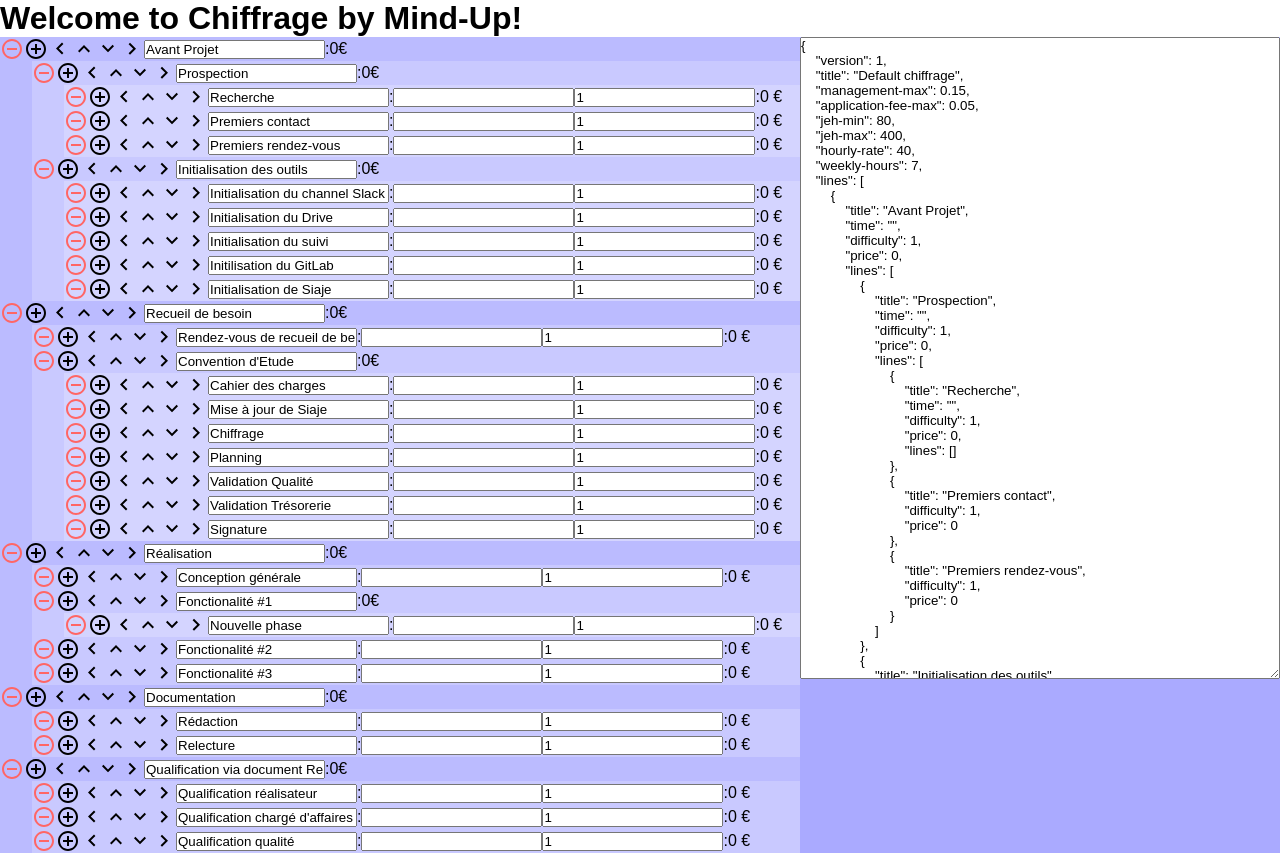
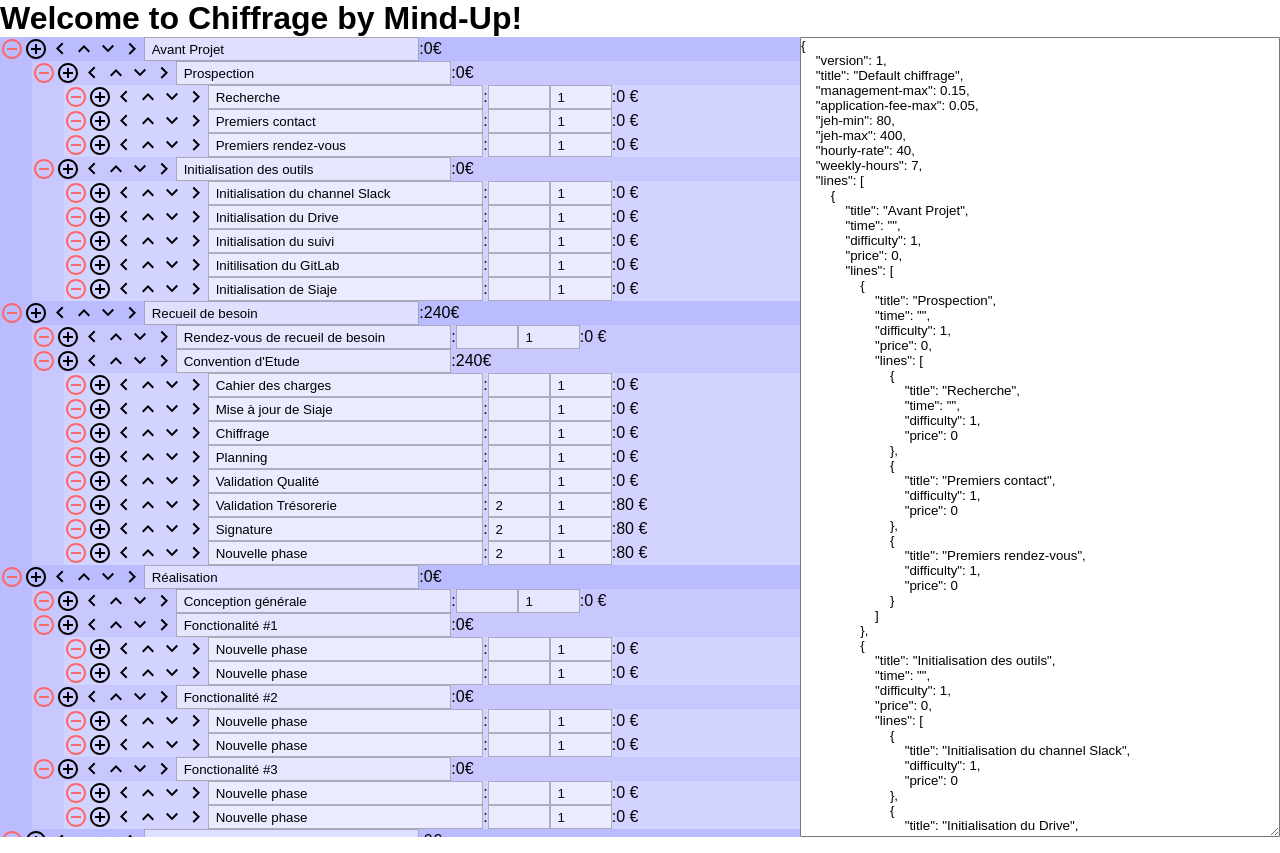
Before and after one commit to mind-up/mind-up-chiffrage-app, an Angular app: page / in a window 1280 px wide. Shown: the top 853 px of the page. Built offline with nearby package versions, Linux system fonts and the light colour scheme.

Commit message:
Better layout

```diff
--- a/src/app/app.component.css
+++ b/src/app/app.component.css
@@ -1,7 +1,7 @@
 :host {
 	height: 100%;
 	width: 100%;
-	display: flex;
-	flex-direction: column;
 	align-items: stretch;
+	display: flex !important;
+    flex-direction: column !important;
 }
--- a/src/app/app.component.html
+++ b/src/app/app.component.html
@@ -1,6 +1,5 @@
-<div>
-  <h1>
-    Welcome to {{ title }}!
-  </h1>
-  <app-chiffrage></app-chiffrage>
-</div>
+
+<h1>
+  Welcome to {{ title }}!
+</h1>
+<app-chiffrage></app-chiffrage>
--- a/src/app/chiffrage/chiffrage.component.css
+++ b/src/app/chiffrage/chiffrage.component.css
@@ -9,9 +9,9 @@
 
 #json {
 	width: 30em;
-	display: flex;
-	flex-direction: row;
 	height: 100%;
+	    display: flex;
+    flex-direction: column;
 }
 
 #json textarea {
@@ -23,4 +23,5 @@
 	display: flex;
 	flex-direction: column;
 	flex-grow: 1;
+	overflow: auto;
 }
--- a/src/app/line/line.component.css
+++ b/src/app/line/line.component.css
@@ -20,5 +20,25 @@ button img {
 
 .line {
 	display: flex;
-	align-items: center;
+	align-items: stretch;
 }
+
+.line span {
+	align-self: center;
+}
+
+input {
+	background: #fff8;
+	border: solid 1px #0004;
+	padding-left: 0.5em;
+}
+
+.title {
+	width: 20em;
+}
+.time {
+	width: 4em
+}
+.difficulty {
+	width: 4em
+}
--- a/src/app/line/line.component.html
+++ b/src/app/line/line.component.html
@@ -7,18 +7,23 @@
 	<button (click)="downSelf()"><img src="assets/down.svg" alt="down"></button>
 	<button (click)="rightSelf()"><img src="assets/right.svg" alt="right"></button>
 	<input
+		class="title"
 		[(ngModel)]="line.title"
 		(change)="titleChanged($event)"
 		(keyup)="titleChanged($event)"
 	>
 	<span> : </span>
 	<input
+		class="time"
 		[(ngModel)]="line.time"
 		(change)="timeChanged($event)"
 		(keyup)="timeChanged($event)"
 	>
 	<input
+		class="difficulty"
 		[(ngModel)]="line.difficulty"
+		(change)="difficultyChanged($event)"
+		(keyup)="difficultyChanged($event)"
 		>
 	<span> : </span>
 	<span>{{line.price}} €</span>
@@ -32,6 +37,7 @@
 	<button (click)="downSelf()"><img src="assets/down.svg" alt="down"></button>
 	<button (click)="rightSelf()"><img src="assets/right.svg" alt="right"></button>
 	<input
+		class="title"
 		[(ngModel)]="line.title"
 		(change)="titleChanged($event)"
 		(keyup)="titleChanged($event)"
--- a/src/app/line/line.component.ts
+++ b/src/app/line/line.component.ts
@@ -39,12 +39,16 @@ export class LineComponent implements OnInit {
 		setTimeout(() => this.updateprice())
 	}
 
+	titleChanged(event) {
+		this.line.title = event.target.value;
+		this.updateprice();
+	}
 	timeChanged(event) {
 		this.line.time = event.target.value;
 		this.updateprice();
 	}
-	titleChanged(event) {
-		this.line.title = event.target.value;
+	difficultyChanged(event) {
+		this.line.difficulty = event.target.value;
 		this.updateprice();
 	}
 
@@ -120,9 +124,7 @@ export class LineComponent implements OnInit {
 	}
 	leftChild(id) {
 		if(this.parentLines) {
-			console.log(this.parentLines, this.id);
 			let line = this.line.lines.splice(id, 1)[0];
-			console.log(line);
 			this.parentLines.splice(this.id+1, 0, line);
 		}
 	}
--- a/src/assets/default-chiffrage.json
+++ b/src/assets/default-chiffrage.json
@@ -24,8 +24,7 @@
                             "title": "Recherche",
                             "time": "",
                             "difficulty": 1,
-                            "price": 0,
-                            "lines": []
+                            "price": 0
                         },
                         {
                             "title": "Premiers contact",
@@ -78,7 +77,7 @@
             "title": "Recueil de besoin",
             "time": "",
             "difficulty": 1,
-            "price": 0,
+            "price": 240,
             "lines": [
                 {
                     "title": "Rendez-vous de recueil de besoin",
@@ -88,7 +87,7 @@
                 {
                     "title": "Convention d'Etude",
                     "difficulty": 1,
-                    "price": 0,
+                    "price": 240,
                     "lines": [
                         {
                             "title": "Cahier des charges",
@@ -118,13 +117,20 @@
                         {
                             "title": "Validation Trésorerie",
                             "difficulty": 1,
-                            "price": 0
+                            "price": 80,
+                            "time": "2"
                         },
                         {
                             "title": "Signature",
                             "difficulty": 1,
-                            "price": 0,
-                            "lines": []
+                            "price": 80,
+                            "time": "2"
+                        },
+                        {
+                            "title": "Nouvelle phase",
+                            "time": "2",
+                            "difficulty": 1,
+                            "price": 80
                         }
                     ],
                     "time": ""
@@ -150,18 +156,47 @@
                             "title": "Nouvelle phase",
                             "difficulty": 1,
                             "price": 0
+                        },
+                        {
+                            "title": "Nouvelle phase",
+                            "difficulty": 1,
+                            "price": 0
                         }
                     ]
                 },
                 {
                     "title": "Fonctionalité #2",
                     "difficulty": 1,
-                    "price": 0
+                    "price": 0,
+                    "lines": [
+                        {
+                            "title": "Nouvelle phase",
+                            "difficulty": 1,
+                            "price": 0
+                        },
+                        {
+                            "title": "Nouvelle phase",
+                            "difficulty": 1,
+                            "price": 0
+                        }
+                    ]
                 },
                 {
                     "title": "Fonctionalité #3",
                     "difficulty": 1,
-                    "price": 0
+                    "price": 0,
+                    "lines": [
+                        {
+                            "title": "Nouvelle phase",
+                            "difficulty": 1,
+                            "price": 0
+                        },
+                        {
+                            "title": "Nouvelle phase",
+                            "difficulty": 1,
+                            "price": 0
+                        }
+                    ]
                 }
             ]
         },
--- a/src/styles.css
+++ b/src/styles.css
@@ -12,4 +12,11 @@ body, html {
 app-root {
 	height: 100%;
 	width: 100%;
+	display: flex !important;
+    flex-direction: column !important;
 }
+
+app-root > * {
+	 /*   display: flex !important;
+    flex-direction: column !important;*/
+}
```
